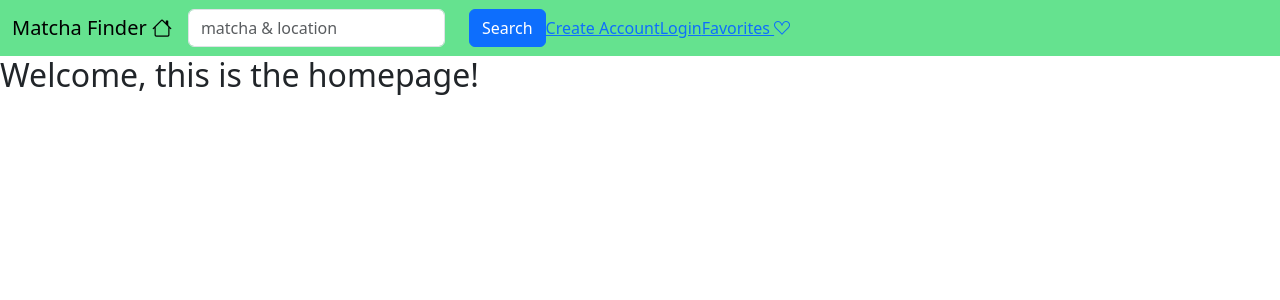
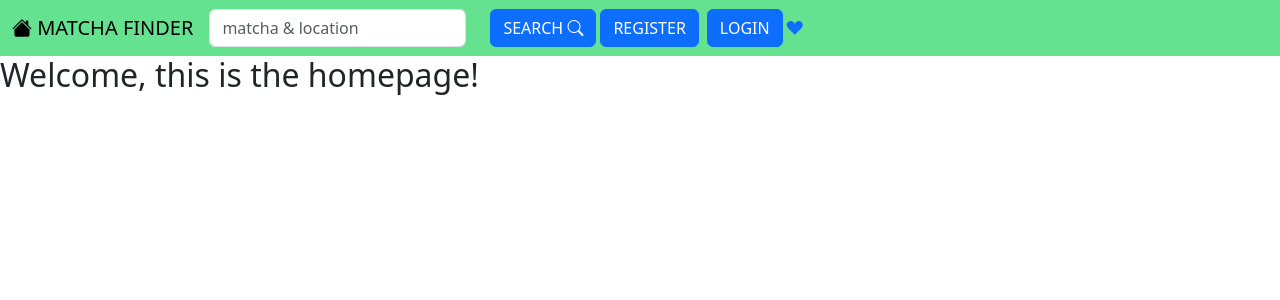
Before and after one commit to jfang5792/matcha-finder, a React (Vite) app in the folder frontend/: page / in a window 1280 px wide. Shown: the top 300 px of the page. Built offline with nearby package versions, Linux system fonts and the light colour scheme; the HTML template or start-up script is replaced by a standard one.

Commit message:
Changed hyperlinks to buttons, Favorites to a heart icon, added home icon and space nav item spacing, biggest ft was login/logout

```diff
--- a/frontend/src/App.jsx
+++ b/frontend/src/App.jsx
@@ -20,7 +20,6 @@ import Col from 'react-bootstrap/Col';
 
 import Login from './Login';
 import Register from './Register';
-import User from './User';
 import Places from './Places';
 import Favorites from './Favorites';
 
@@ -35,16 +34,16 @@ import {
 
 function App() {
   const [count, setCount] = useState(0)
+  const [isLoggedIn, setIsLoggedIn] = useState(false);
 
   return (
     <>
-      <NavigationBar> </NavigationBar>
+      <NavigationBar isLoggedIn={isLoggedIn} setLoggedOut={() => setIsLoggedIn(false)}> </NavigationBar>
 
       <Routes>
       <Route path="/favorites" element={<Favorites/>}/><Route/>
-      <Route path="/login" element={<Login/>}/><Route/>
+      <Route path="/login" element={<Login toggleLoginCallback={setIsLoggedIn}/>}/><Route/>
       <Route path="/register" element={<Register/>}/><Route/>
-      <Route path="/user" element={<User/>}/><Route/>
       <Route path="/places" element={<Places/>}/><Route/>
       <Route path="/" element={<Welcome/>}/><Route/>
       </Routes>
@@ -65,13 +64,30 @@ function Welcome() {
 }
 
 
-function NavigationBar() {
+function NavigationBar(props) {
   const [searchInput, setSearchInput] = useState('');
   const navigate = useNavigate();
 
   const handleOnClick = () => {
-        navigate('/places', {state: {searchInput}});
+    navigate('/places', {state: {searchInput}});
   }
+
+  const handleRegistration = () => {
+    navigate('/register')
+  }
+
+  const handleLogin = () => {
+    if(props.isLoggedIn) {
+      fetch(`/api/logout`, {
+        method: "POST",
+      })
+      .then(() => props.setLoggedOut())
+      .then(() => navigate('/login'))
+    } else {
+      navigate('/login')
+    }
+  }
+
   return (
     <Nav
       style={{"backgroundColor": "#65e28f", "width": "100%"}}
@@ -82,10 +98,9 @@ function NavigationBar() {
 
     >
     {/* <Navbar expand="lg" className="bg-body-tertiary"> */}
-    {/* <Card> */}
     <Navbar className="navbar navbar-expand-lg navbar-light navbar-fixed-top">
       <Container fluid>
-      <Navbar.Brand href="/">Matcha Finder  <i className="bi bi-house"></i></Navbar.Brand>
+      <Navbar.Brand href="/"><i className="bi bi-house-fill">  </i>MATCHA FINDER  </Navbar.Brand>
 
         <Row>
           <Col xs="auto">
@@ -98,26 +113,24 @@ function NavigationBar() {
             />
           </Col>
           <Col xs="auto">
-            <Button onClick={handleOnClick} type="submit">Search</Button>
+            <Button onClick={handleOnClick} type="submit">SEARCH <i className="bi bi-search"></i> </Button>
           </Col>
         </Row>
 
-        <Nav.Item>
-          <Link to="/register">Create Account</Link>
+        <Nav.Item className="mx-1">
+          <Button onClick={handleRegistration} type="submit">REGISTER </Button>
+        </Nav.Item>
+
+        <Nav.Item className="mx-1">
+        <Button onClick={handleLogin} type="submit">{props.isLoggedIn ? 'LOGOUT': 'LOGIN'}</Button>
         </Nav.Item>
 
         <Nav.Item>
-          <Link to="/login">Login</Link>
+          <Link to="/favorites"><i className="bi bi-suit-heart-fill"></i> </Link>
         </Nav.Item>
 
-        <Nav.Item>
-          <Link to="/favorites">Favorites <i className="bi bi-suit-heart"></i> </Link>
-        </Nav.Item>
-
-      {/* </Navbar.Brand> */}
       </Container>
     </Navbar>
-    {/* </Card> */}
   </Nav>
   );
 }
```
